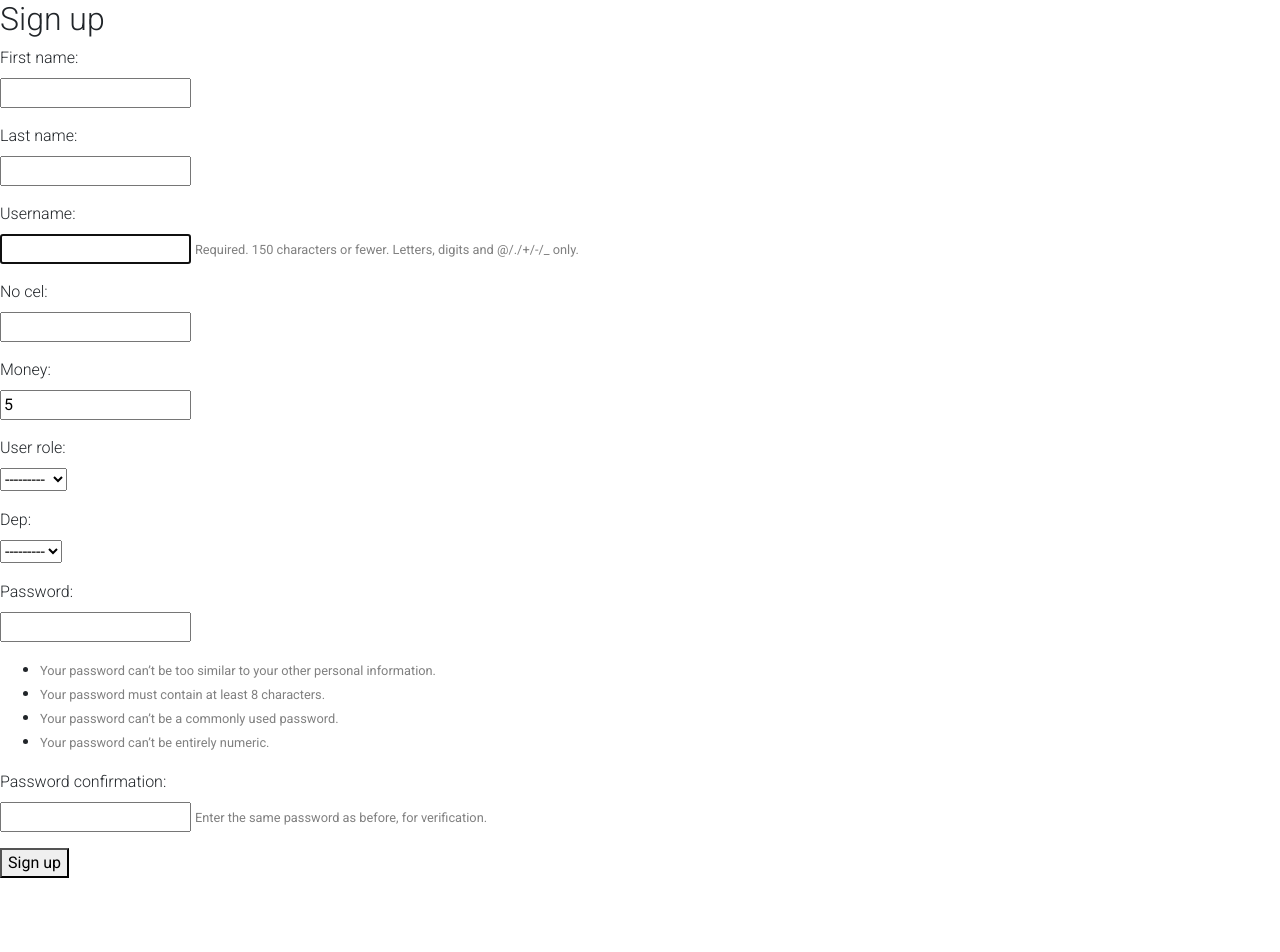
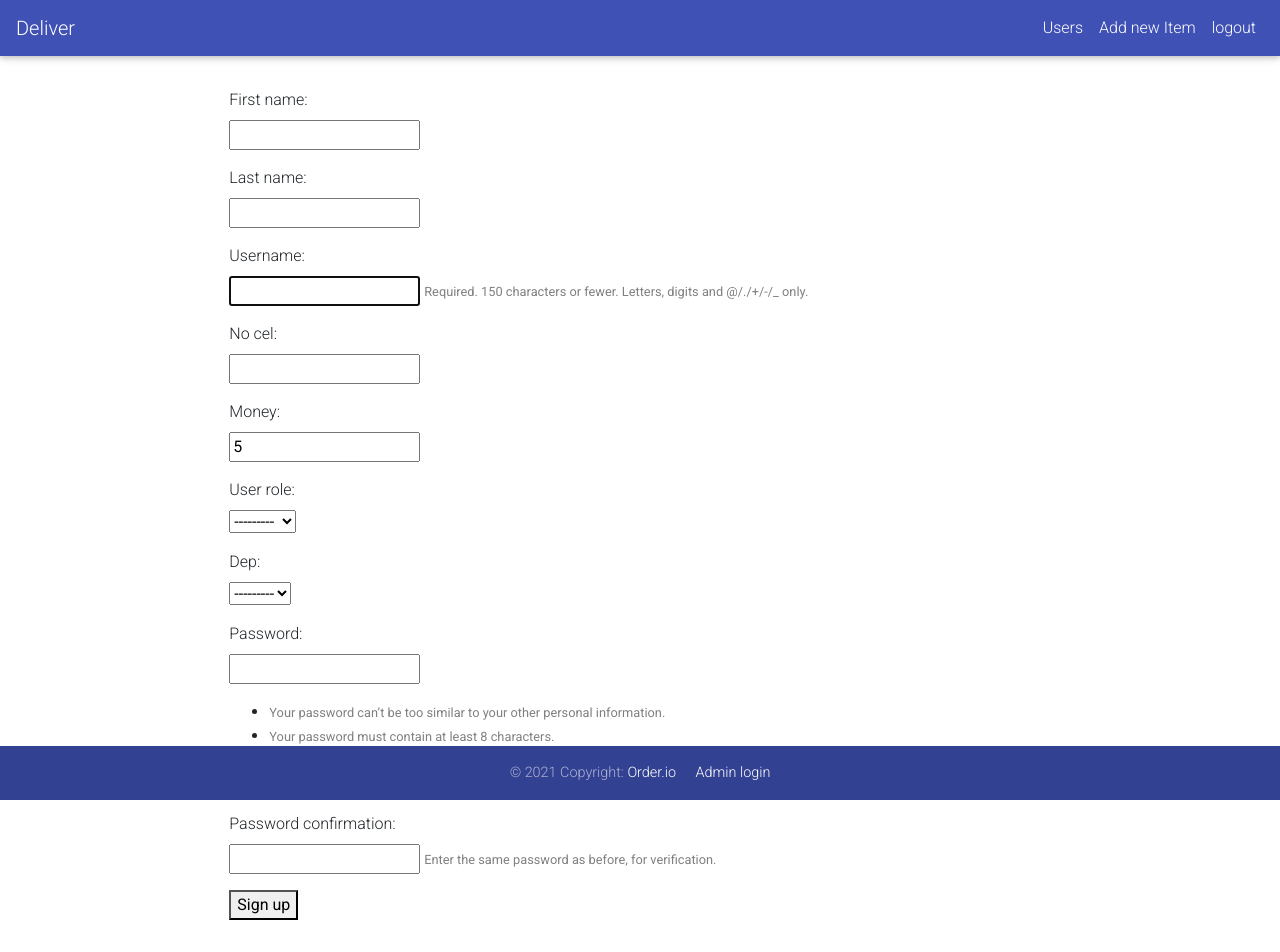
Before and after one commit to notaprodev/orderit, a Django app: page /user/create/ in a window 1280 px wide. Before the commit the page ends 878 px from the top, so only its background shows below. Run offline with Django 4.2, Linux system fonts and the light colour scheme; data comes from the database, SQL or seed files in the repository; both versions use the stored data as it was after the commit; some libraries are stand-ins or nearby versions.

Commit message:
quick fix

```diff
--- a/orderit/users/templates/users/signup.html
+++ b/orderit/users/templates/users/signup.html
@@ -17,8 +17,14 @@
 <body>
 
 <!-- registration/login.html -->
+{% include 'menu/navigation.html' %}
+{% block title %}{% endblock %}
+{% include 'users/footer.html' %}
 {% block content %}
-  <h2>Sign up</h2>
+<div class="container col-md-8">
+  <div class="row my-3 p-3">
+
+<br>
   <form method="post">
     {% csrf_token %}
     {% for field in form %}
@@ -35,4 +41,6 @@
     {% endfor %}
     <button type="submit">Sign up</button>
   </form>
+  </div>
+</div>
 {% endblock %}
--- a/orderit/users/views.py
+++ b/orderit/users/views.py
@@ -324,7 +324,7 @@ def menuManipulation(request):
         "items": items,
         "username": request.user.username,
     }
-    return render(request, 'users/menu_modify.html', context)
+    return render(request, 'menu/menu_modify.html', context)
 """
 """
 def orderlist(request):
```
Also changed, not shown: orderit/menu/templates/menu/newitem.html (+8 -1 lines), orderit/db.sqlite3.
